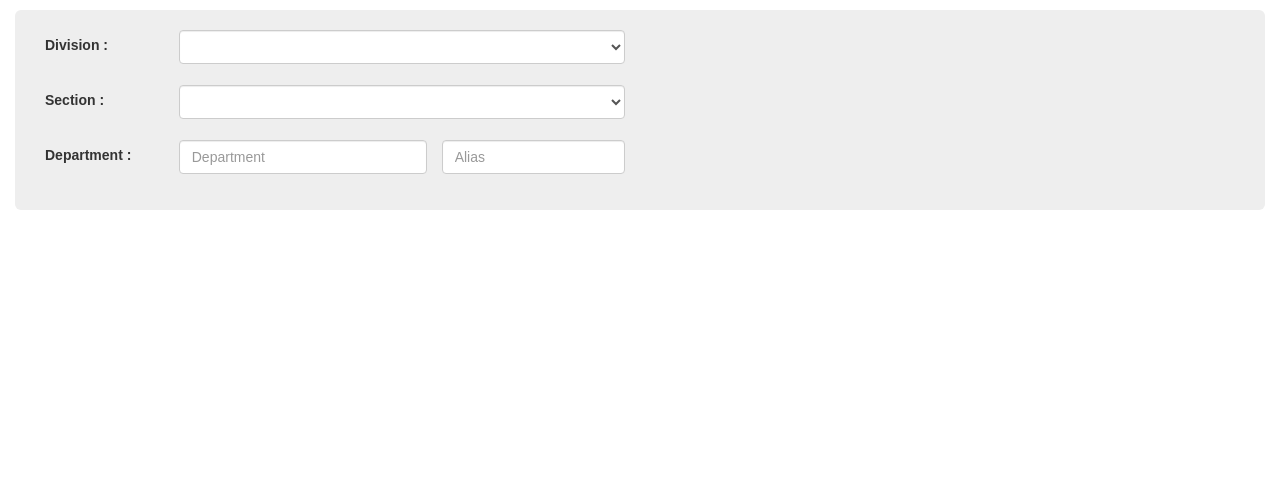
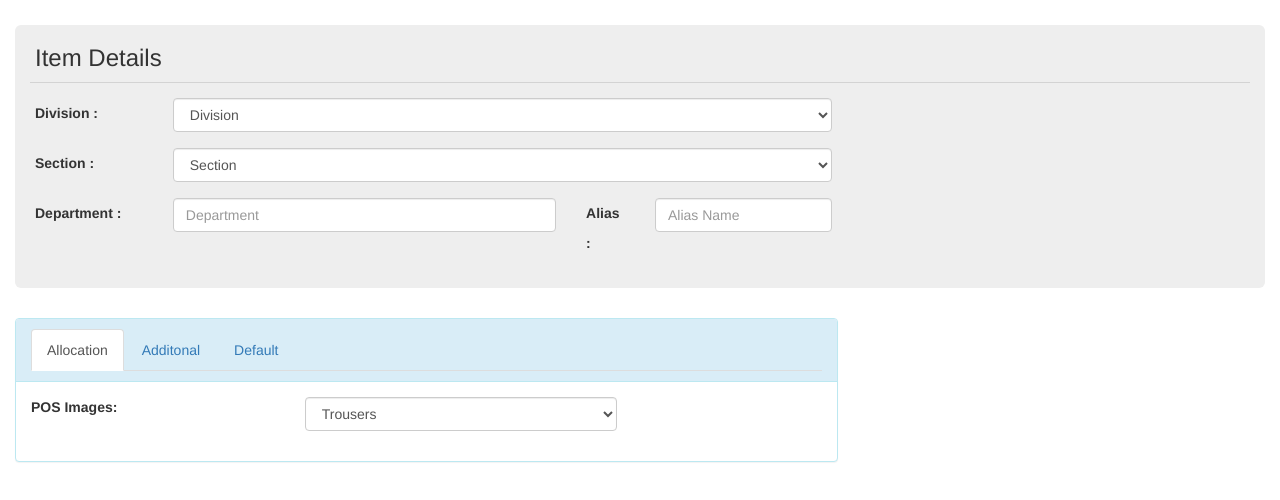
Before and after one commit to abdulrahman-fullstack/Web-Training, a plain HTML site: page src/inv.html in a window 1280 px wide. Drawn offline with Linux system fonts and the light colour scheme.

Commit message:
Complete Update

```diff
--- a/src/css/inv.css
+++ b/src/css/inv.css
@@ -1,22 +1,29 @@
 *{margin: 0;padding: 0;}
-body{
-	font-family: sans-serif;
+hr{
+	margin: 10px ;
+	margin-bottom: 15px;
+	height: 1px;
+	background: lightgrey;
 }
-.breathing-space{
-	margin: 10px 0 !important;
+.group-title{
+	margin: 10px 15px !important;
+}
+.padd-me{
+  padding: 30px;
+  margin: 15px;
+}
+.bg-me {
+  background-image: url("../../assets/images/Desert.jpg")
+}
+.vertical-me {
+  margin-bottom: 15px;
+}
+.jumbo-me {
+  margin-top: 25px;
 }
 .default-padd{
-	padding: 10px 15px !important;
+  padding: 10px 20px !important;
 }
-.remove-padd{
-	padding: 0px !important;
+.form-label{
+  line-height: 30px;
 }
-.remove-padd-left{
-	padding-left: 0px !important;
-}
-.remove-padd-right{
-	padding-right: 0px !important;
-}
-.main-labels{
-	line-height: 30px !important;
-}
--- a/src/inv.html
+++ b/src/inv.html
@@ -1,59 +1,94 @@
 <!DOCTYPE html>
-<html lang="en">
+<html>
+
 <head>
-	<meta charset="UTF-8">
-	<meta name="viewport" content="width=device-width, initial-scale=1.0">
-	<meta http-equiv="X-UA-Compatible" content="ie=edge">
+	<meta charset="utf-8" />
+	<meta http-equiv="X-UA-Compatible" content="IE=edge">
+	<title>Icube - Bootstrap Theming</title>
+	<meta name="viewport" content="width=device-width, initial-scale=1">
+
 	<link rel="stylesheet" href="../libs/bootstrap/css/bootstrap.min.css">
-	<link rel="stylesheet" href="../libs/bootstrap/css/bootstrap-theme.min.css">
-	<link rel="stylesheet" href="./css/inv.css">
-	<title>Inventory Group</title>
+	<link rel="stylesheet" type="text/css" media="screen" href="./css/inv.css" />
+
 </head>
+
 <body>
-	<div class="container-fluid">
-		<div class="jumbotron default-padd breathing-space">
+	<div class="container-fluid jumbo-me  ">
+		<div class="jumbotron default-padd">
 			<div class="row">
-				<div class="col-md-6 form-group">
-					<div class="row default-padd">
-						<div class="col-md-3 main-labels">
-							<label for="">Division : </label>
+					<h3 class="group-title">Item Details</h3>
+					<hr />
+				<div class="col-md-8">
+					<div class="form-group">
+						<div class="row vertical-me">
+							<div class="col-md-2 form-label"> <label for="sel1">Division : </label> </div>
+							<div class="col-md-10"> <select class="form-control" id="division-select">
+								<option value="" disabled selected>Division</option>
+								</select>
+							</div>
 						</div>
-						<div class="col-md-9 remove-padd">
-							<select name="" id="division-select" class="form-control">
-								<option value="" disabled selected></option>
-							</select>
+						<div class="row vertical-me">
+							<div class="col-md-2 form-label"> <label for="sel1">Section : </label> </div>
+							<div class="col-md-10"> <select class="form-control" id="section-select">
+									<option value="" disabled selected>Section</option>
+								</select>
+							</div>
 						</div>
-					</div>
-					<div class="row default-padd">
-						<div class="col-md-3 main-labels">
-							<label for="">Section : </label>
-						</div>
-						<div class="col-md-9 remove-padd">
-							<select name="" id="section-select" class="form-control">
-								<option value="" disabled selected></option>
-							</select>
-						</div>
-					</div>
-					<div class="row default-padd">
-						<div class="col-md-3 main-labels">
-							<label for="">Department : </label>
-						</div>
-						<div class="col-md-5 remove-padd">
-							<input type="text" class="form-control department-input" placeholder="Department">
-						</div>
-						<div class="col-md-4 remove-padd-right">
-							<input type="text" class="form-control department-input" placeholder="Alias">
+						<div class="row vertical-me">
+							<div class="col-md-2 form-label"> <label for="sel1">Department : </label> </div>
+							<div class="col-md-6">
+								<input type="text" class="form-control" placeholder="Department" />
+							</div>
+							<div class="col-md-1 form-label"> <label for="sel1">Alias : </label> </div>
+							<div class="col-md-3">
+								<input type="text" class="form-control" placeholder="Alias Name" />
+							</div>
 						</div>
 					</div>
 				</div>
-				<div class="col-md-6">
+			</div>
+			<div class="col-md-8">
 
+			</div>
+		</div>
+		<div class="row">
+			<div class="col-md-8">
+				<div class="panel with-nav-tabs panel-info">
+					<div class="panel-heading">
+						<ul class="nav nav-tabs">
+							<li class="active"><a href="#tab1info" data-toggle="tab">Allocation</a></li>
+							<li><a href="#tab2info" data-toggle="tab">Additonal</a></li>
+							<li><a href="#tab3info" data-toggle="tab">Default</a></li>
+						</ul>
+					</div>
+					<div class="panel-body">
+						<div class="tab-content">
+							<div class="tab-pane fade in active" id="tab1info">
+								<div class="form-group">
+									<div class="row vertical-me">
+										<div class="col-md-4"> <label for="sel1">POS Images: </label> </div>
+										<div class="col-md-5"> <select class="form-control" id="sel1">
+												<option>Trousers</option>
+												<option>Shirt</option>
+												<option>Pants</option>
+												<option>Vests & Briefs</option>
+											</select>
+										</div>
+									</div>
+								</div>
+							</div>
+							<div class="tab-pane fade" id="tab2info">Info 2</div>
+							<div class="tab-pane fade" id="tab3info">Info 3</div>
+						</div>
+					</div>
 				</div>
 			</div>
 		</div>
+
 	</div>
+	<script src="../libs/jquery/jquery-3.3.1.min.js"></script>
+	<script src="../libs/bootstrap/js/bootstrap.min.js"></script>
+	<script src="./js/inv.js"></script>
 </body>
-<script src="../libs/jquery/jquery-3.3.1.min.js"></script>
-<script src="../libs/bootstrap/js/bootstrap.min.js"></script>
-<script src="./js/inv.js"></script>
+
 </html>
--- a/src/js/inv.js
+++ b/src/js/inv.js
@@ -47,7 +47,7 @@ var divisionHTML = divisionjson.map( elem => '<option value="'+elem.division+'">
 $('#division-select').append(divisionHTML);
 
 $('#division-select').on('change' , function(){
-	var selectedSection = sectionJson.find(elem => elem.division === $(this).val());
-	var sectionHTML = selectedSection.sections.map( elem => '<option value="'+elem+'">'+elem+'</option>' )
+	var selectedDivision = sectionJson.find(elem => elem.division === $(this).val());
+	var sectionHTML = selectedDivision.sections.map( elem => '<option value="'+elem+'">'+elem+'</option>' )
 	$('#section-select').html("<option value=''></option>"+sectionHTML);
 });
```
Also changed, not shown: src/css/main.css (+48 -27 lines), src/index.html (+35 -4 lines), src/js/main.js (+31 -6 lines).
